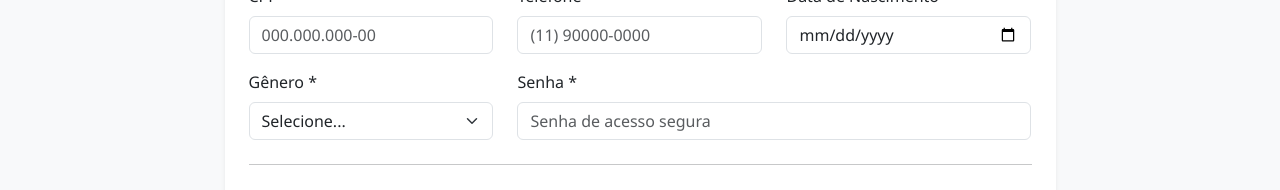
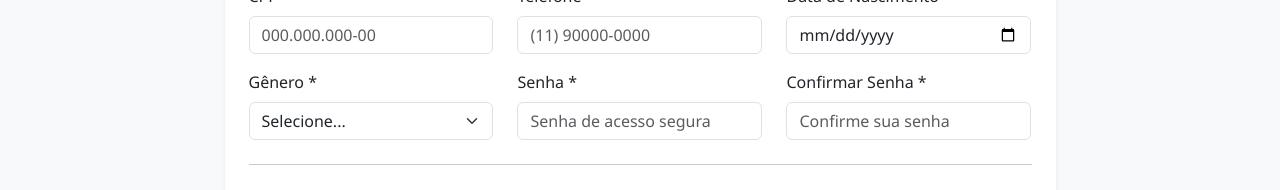
Before and after one commit to MSchalch/CarameloCeramica_front-end, a React (Vite) app: page /customer/new in a window 1280 px wide. Shown: the part 378-568 px from the top of the page. Built offline with nearby package versions, Linux system fonts and the light colour scheme; no server answers.

Commit message:
feat: confirmar senha

```diff
--- a/src/components/CustomerForm/index.tsx
+++ b/src/components/CustomerForm/index.tsx
@@ -27,6 +27,8 @@ const CustomerForm = ({ initialData, onSubmit, isEdit = false, loading = false }
   const [erroTelefone, setErroTelefone] = useState<string | null>(null);
   const [erroEmail, setErroEmail] = useState<string | null>(null);
   const [erroDataNascimento, setErroDataNascimento] = useState<string | null>(null);
+  const [confirmarSenha, setConfirmarSenha] = useState<string>('');
+  const [erroConfirmarSenha, setErroConfirmarSenha] = useState<string | null>(null);
 
   // Estado para cadastro inicial de endereço obrigatório
   const [enderecoInicial, setEnderecoInicial] = useState<Endereco>({
@@ -64,8 +66,20 @@ const CustomerForm = ({ initialData, onSubmit, isEdit = false, loading = false }
         telefone: formatarTelefone(initialData.telefone),
         senha: '',
       });
+      setConfirmarSenha('');
+      setErroConfirmarSenha(null);
     }
   }, [initialData]);
+
+  const handleConfirmarSenhaChange = (e: React.ChangeEvent<HTMLInputElement>) => {
+    const value = e.target.value;
+    setConfirmarSenha(value);
+    if (formData.senha && value !== formData.senha) {
+      setErroConfirmarSenha('As senhas não coincidem.');
+    } else {
+      setErroConfirmarSenha(null);
+    }
+  };
 
   const handleChange = (e: React.ChangeEvent<HTMLInputElement | HTMLSelectElement>) => {
     const { name, value } = e.target;
@@ -129,6 +143,16 @@ const CustomerForm = ({ initialData, onSubmit, isEdit = false, loading = false }
         }
       } else {
         setErroDataNascimento(null);
+      }
+      return;
+    }
+
+    if (name === 'senha') {
+      setFormData(prev => ({ ...prev, senha: value }));
+      if (confirmarSenha && value !== confirmarSenha) {
+        setErroConfirmarSenha('As senhas não coincidem.');
+      } else {
+        setErroConfirmarSenha(null);
       }
       return;
     }
@@ -206,6 +230,18 @@ const CustomerForm = ({ initialData, onSubmit, isEdit = false, loading = false }
       if (dataEscolhida > hoje) {
         setErroDataNascimento('A data de nascimento não pode ser no futuro.');
         alert('A data de nascimento não pode ser no futuro.');
+        return;
+      }
+    }
+
+    if (!isEdit || formData.senha) {
+      if (!isEdit && !formData.senha) {
+        alert('Por favor, informe uma senha para o cliente.');
+        return;
+      }
+      if (formData.senha !== confirmarSenha) {
+        setErroConfirmarSenha('As senhas não coincidem.');
+        alert('As senhas digitadas não coincidem. Por favor, confirme sua senha.');
         return;
       }
     }
@@ -315,7 +351,7 @@ const CustomerForm = ({ initialData, onSubmit, isEdit = false, loading = false }
             <option value="Prefiro não informar">Prefiro não informar</option>
           </select>
         </div>
-        <div className="col-md-8">
+        <div className="col-md-4">
           <label className="form-label">Senha {isEdit ? '(Deixe em branco para não alterar)' : '*'}</label>
           <input
             type="password"
@@ -326,6 +362,19 @@ const CustomerForm = ({ initialData, onSubmit, isEdit = false, loading = false }
             required={!isEdit}
             placeholder={isEdit ? 'Nova senha opcional' : 'Senha de acesso segura'}
           />
+        </div>
+        <div className="col-md-4">
+          <label className="form-label">Confirmar Senha {isEdit ? '(Opcional)' : '*'}</label>
+          <input
+            type="password"
+            className={`form-control ${erroConfirmarSenha ? 'is-invalid' : ''}`}
+            name="confirmarSenha"
+            value={confirmarSenha}
+            onChange={handleConfirmarSenhaChange}
+            required={!isEdit || !!formData.senha}
+            placeholder={isEdit ? 'Confirme a nova senha' : 'Confirme sua senha'}
+          />
+          {erroConfirmarSenha && <div className="invalid-feedback d-block">{erroConfirmarSenha}</div>}
         </div>
       </div>
 
```
